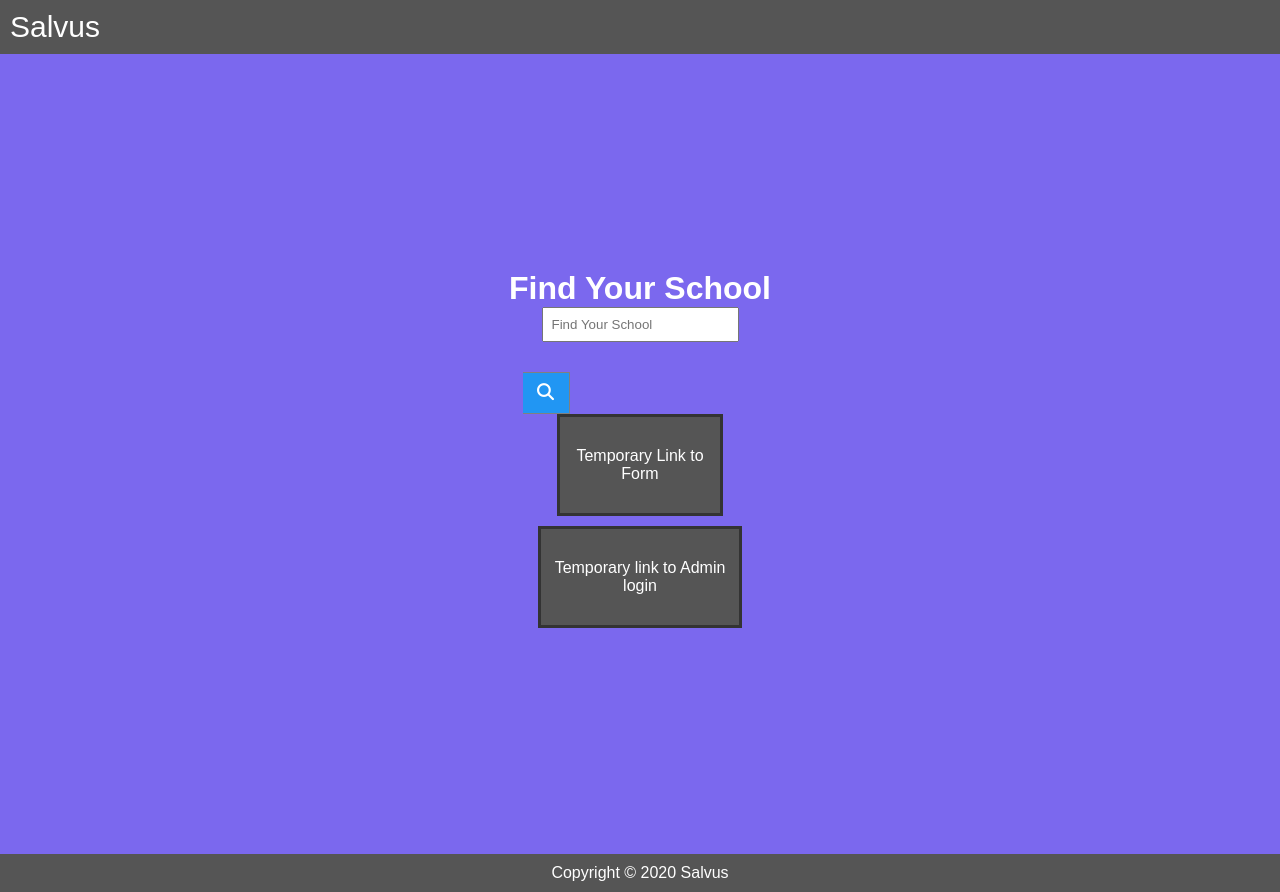
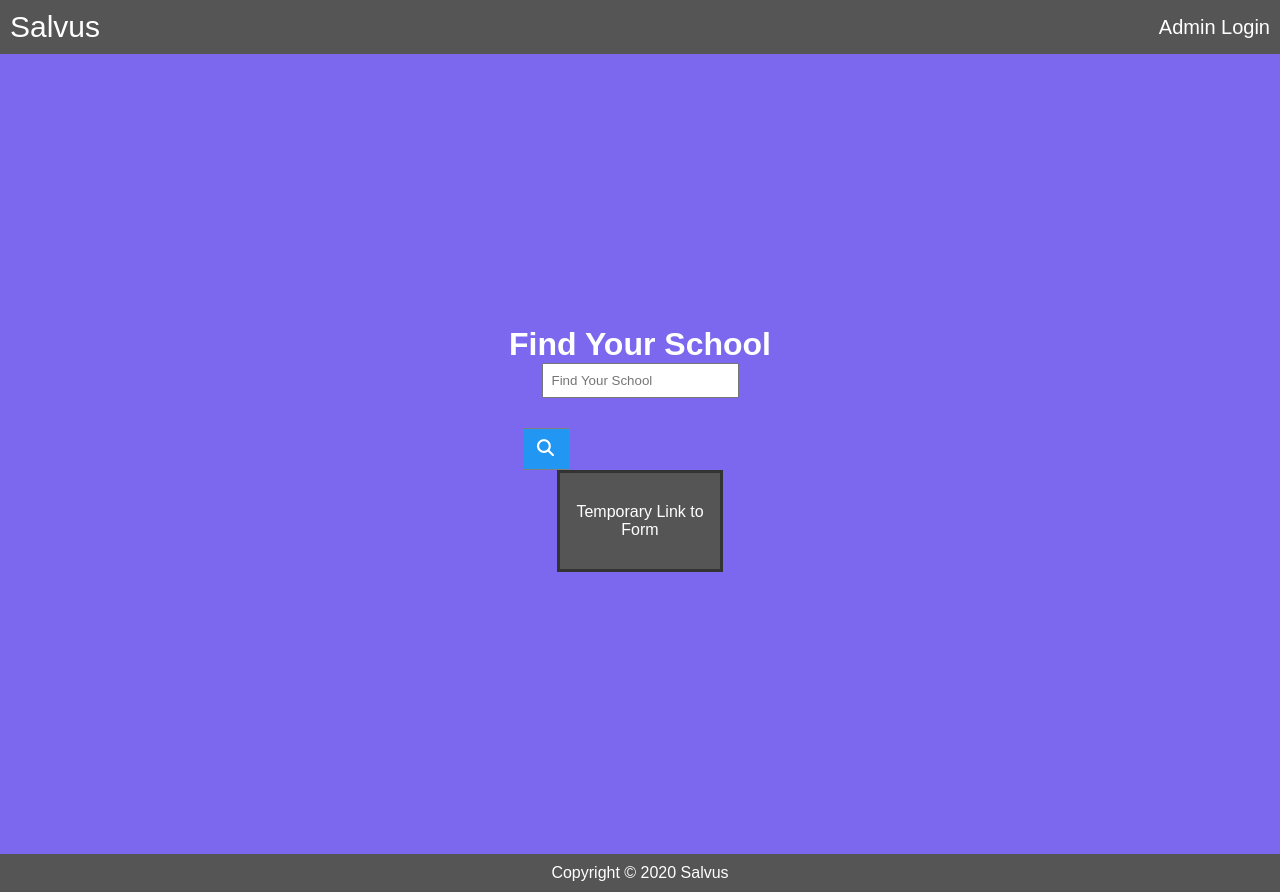
Before and after one commit to breecobb715/salvus, a website built with webpack: page index.html in a window 1280 px wide. Built offline with nearby package versions, Linux system fonts and the light colour scheme; files whose address does not match are found by name.

Commit message:
Added Admin Login Link on Header

```diff
--- a/css/style.css
+++ b/css/style.css
@@ -20,6 +20,9 @@ body{
 header{
     background-color: var(--primary-color);
     padding: 10px;
+    display: flex;
+    align-items: center;
+    justify-content: space-between;
 }
 main{
     flex: 1;
@@ -47,6 +50,11 @@ h2{
     color: var(--text-color);
     text-decoration: none;
     font-size: 30px;
+}
+.loginLink{
+    color: var(--text-color);
+    text-decoration: none;
+    font-size: 20px;
 }
 /*Buttons*/
 .button{
--- a/index.html
+++ b/index.html
@@ -11,6 +11,7 @@
 <body>
     <header>
         <a href="index.html" class="headLink">Salvus</a>
+        <a href="login.html" class="loginLink">Admin Login</a>
     </header>
     <div class="hero">
         <div class="content">
@@ -22,9 +23,6 @@
             <div class="button">
                 <a href="form.html" class="buttonLink">Temporary Link to Form</a>
             </div>
-            <div class="button">
-                <a href="login.html" class="buttonLink">Temporary link to Admin login</a>
-            </div>
         </div>
     </div>
     <footer>
```
